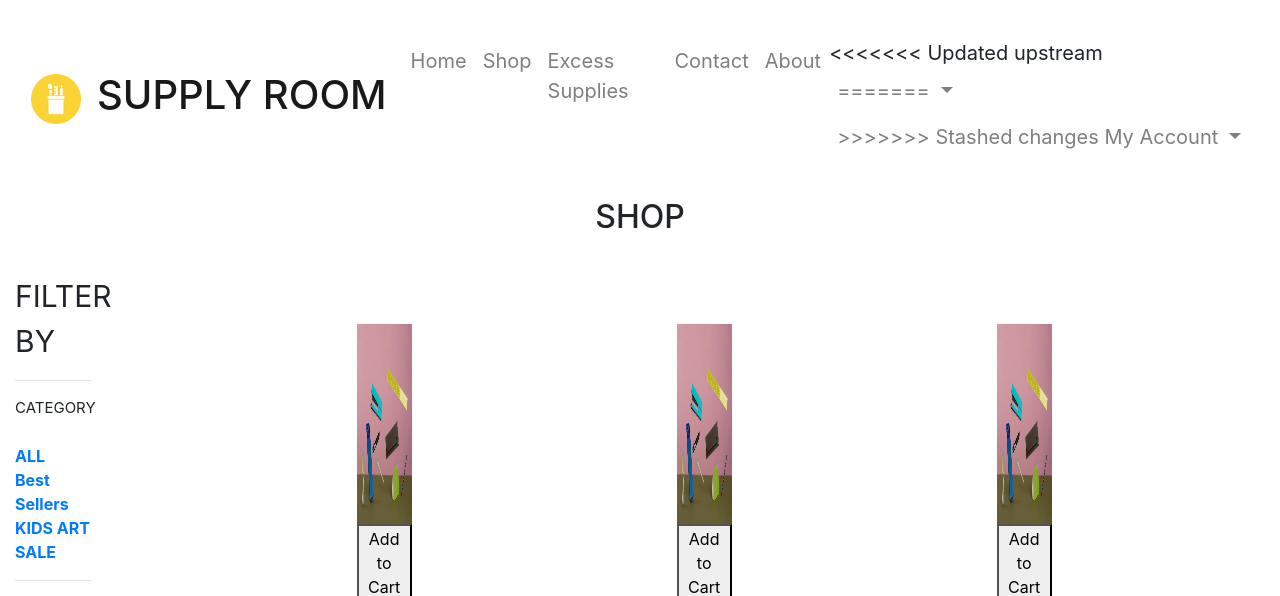
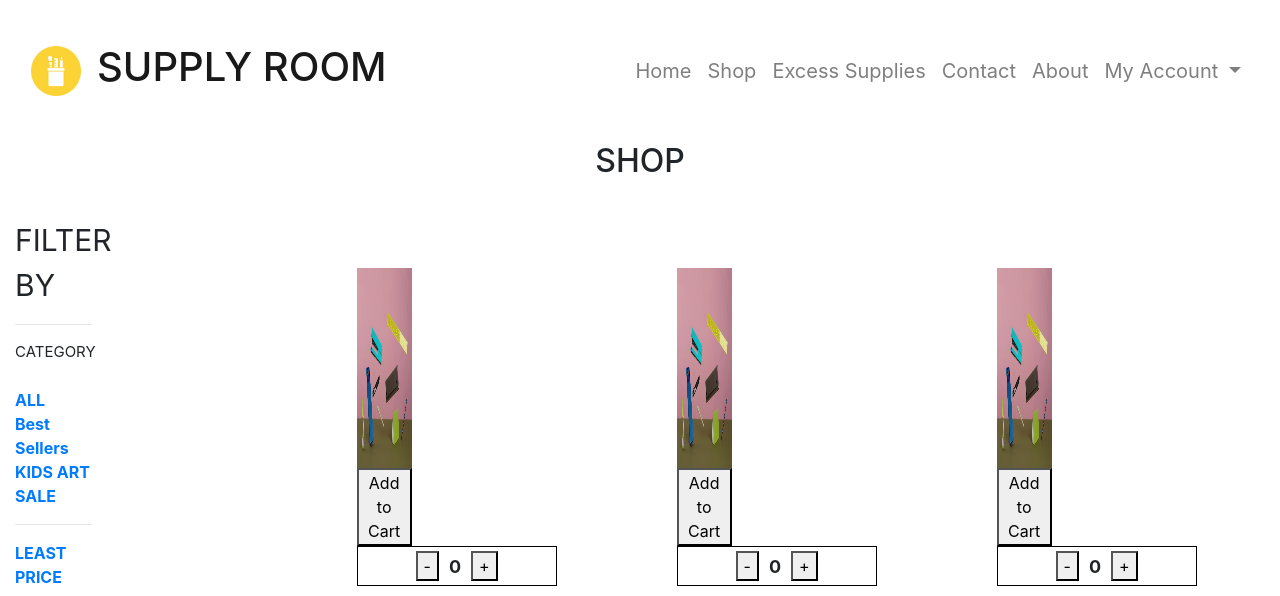
Before and after one commit to alikhaledm/stationary, a PHP site: page /art.php in a window 1280 px wide. Shown: the top 596 px of the page. Run offline with PHP 8.4, Linux system fonts and the light colour scheme.

Commit message:
backend changes

```diff
--- a/navbar.php
+++ b/navbar.php
@@ -8,8 +8,7 @@
         <a class="navbar-brand" href="#">
             <h1 class="d-inline-block align-text-top me-2">SUPPLY ROOM</h1>
         </a>
-        <button class="navbar-toggler" type="button" data-bs-toggle="collapse" data-bs-target="#navbarNav"
-            aria-controls="navbarNav" aria-expanded="false" aria-label="Toggle navigation">
+        <button class="navbar-toggler" type="button" data-bs-toggle="collapse" data-bs-target="#navbarNav" aria-controls="navbarNav" aria-expanded="false" aria-label="Toggle navigation">
             <span class="navbar-toggler-icon"></span>
         </button>
         <div class="collapse navbar-collapse justify-content-end" id="navbarNav">
@@ -30,12 +29,7 @@
                     <a class="nav-link" href="about.php">About</a>
                 </li>
                 <li class="nav-item dropdown">
-<<<<<<< Updated upstream
-                    <a class="nav-link dropdown-toggle" href="#" id="navbarDropdown" role="button"
-                        data-bs-toggle="dropdown" aria-expanded="false">
-=======
                     <a class="nav-link dropdown-toggle" href="logout.php" id="navbarDropdown" role="button" data-bs-toggle="dropdown" aria-expanded="false">
->>>>>>> Stashed changes
                         My Account
                     </a>
                     <ul class="dropdown-menu" aria-labelledby="navbarDropdown">
```
Also changed, not shown: shop2.php (renamed from shop2.html), 1 other file.
